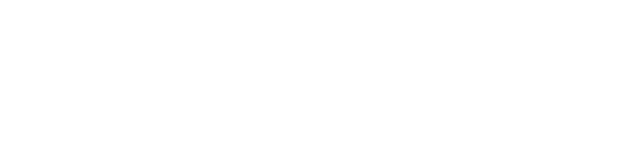
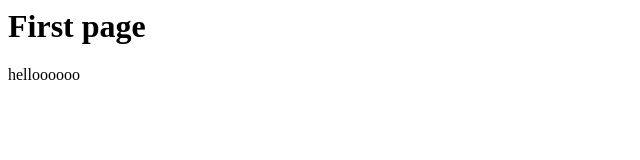
Before and after one commit to gsmitfrnt/test-project, a website: page index.html in a window 1280 px wide. Shown: the whole page, without its empty margins (0-640 px from the left). Drawn offline with Linux system fonts and the light colour scheme.

Commit message:
Add parcel bundler

```diff
--- a/index.html
+++ b/index.html
@@ -1,10 +1,11 @@
 <html>
 	<head>
-<title></title>
+<title>FIRST PAGE</title>
 	</head>
 
 	<body>
-
+	<h1>First page</h1>
+	<p>helloooooo</p>
 	</body>
 
 	</html>
--- a/package.json
+++ b/package.json
@@ -4,6 +4,7 @@
   "description": "Just a test project to get familiar with HTML",
   "main": "index.js",
   "scripts": {
+    "start": "parcel index.html",
     "test": "echo \"Error: no test specified\" && exit 1"
   },
   "repository": {
@@ -15,5 +16,8 @@
   "bugs": {
     "url": "https://github.com/gsmitfrnt/test-project/issues"
   },
-  "homepage": "https://github.com/gsmitfrnt/test-project#readme"
+  "homepage": "https://github.com/gsmitfrnt/test-project#readme",
+  "devDependencies": {
+    "parcel-bundler": "^1.12.3"
+  }
 }
```
